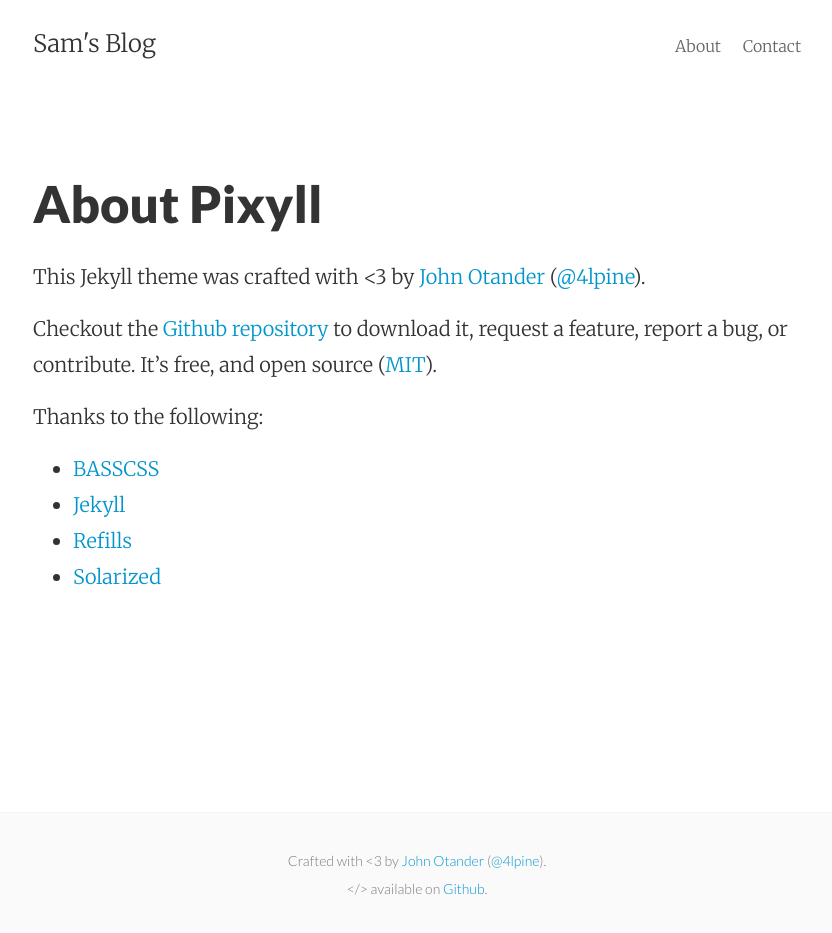
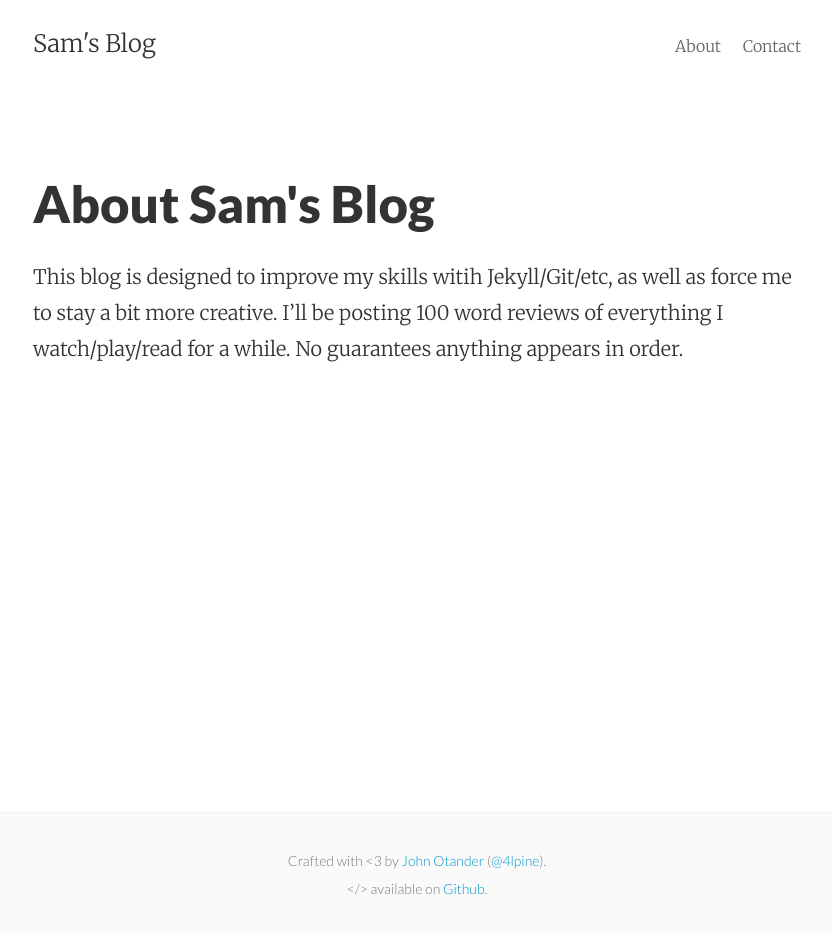
Before and after one commit to perryjd/adahn6.github.io, a Jekyll site: the page built from about.md, in a window 1280 px wide. Shown: the whole page, without its empty margins (223-1055 px from the left). Built offline with Jekyll 4.4.1, drawn with Linux system fonts in a browser that asks for light colours; Markdown is read by kramdown in place of the engine named in the settings.

```diff
--- a/about.md
+++ b/about.md
@@ -1,19 +1,7 @@
 ---
 layout: page
-title: About Pixyll
+title: About Sam's Blog
 permalink: /about/
 ---
 
-This Jekyll theme was crafted with <3 by [John Otander](http://johnotander.com)
-([@4lpine](https://twitter.com/4lpine)).
-
-Checkout the [Github repository](https://github.com/johnotander/pixyll) to download it,
-request a feature, report a bug, or contribute. It's free, and open source
-([MIT](http://opensource.org/licenses/MIT)).
-
-Thanks to the following:
-
-* [BASSCSS](http://basscss.com)
-* [Jekyll](http://jekyllrb.com)
-* [Refills](http://refills.bourbon.io/)
-* [Solarized](http://ethanschoonover.com/solarized)
+This blog is designed to improve my skills witih Jekyll/Git/etc, as well as force me to stay a bit more creative. I'll be posting 100 word reviews of everything I watch/play/read for a while. No guarantees anything appears in order.
```
Also changed, not shown: _posts/2015-06-11-jurassic-world.markdown (added, +13 -0 lines).
